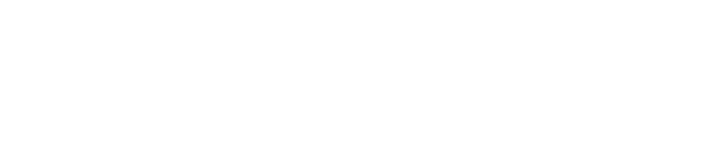
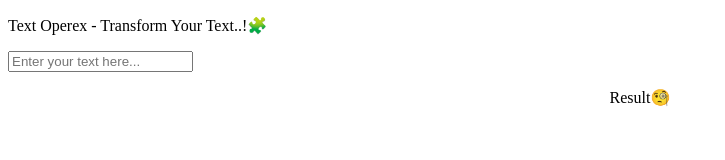
Before and after one commit to RohitSanap07/DOM-manipulation-Text-tool-in-JS, a plain HTML site: page index.html in a window 1280 px wide. Shown: the whole page, without its empty margins (0-725 px from the left). Drawn offline with Linux system fonts and the light colour scheme.

Commit message:
Text  tool name added

```diff
--- a/index.html
+++ b/index.html
@@ -6,6 +6,13 @@
     <title>Text tool</title>
 </head>
 <body>
+  <p class="heading-text">Text Operex - Transform Your Text..!🧩</p>
+  <input class="InputText"  type="text" id="input-text" placeholder="Enter your text here...">
+
+  <center><p class="result-text">Result🧐</p></center>
+  <p class="result" id="result-text"></p>
+
+
 
 </body>
 </html>
```
